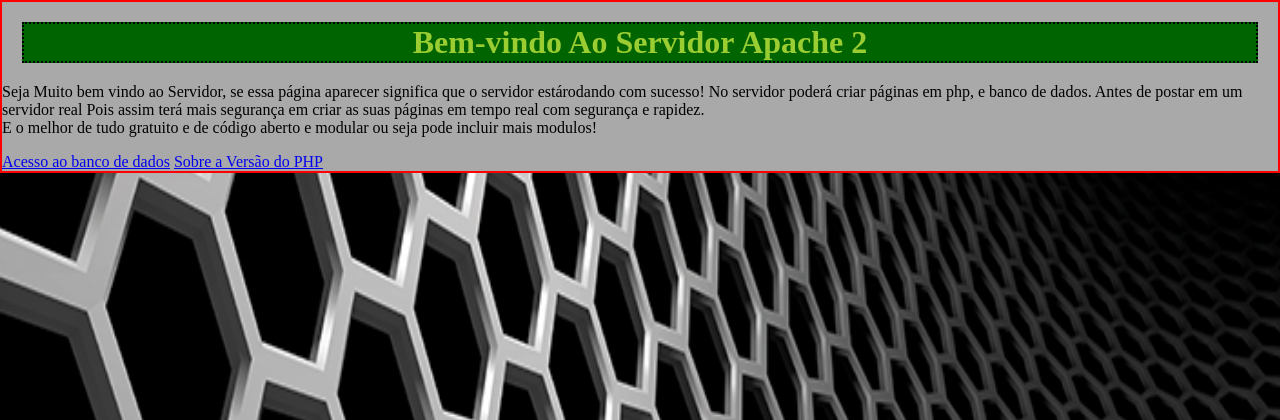
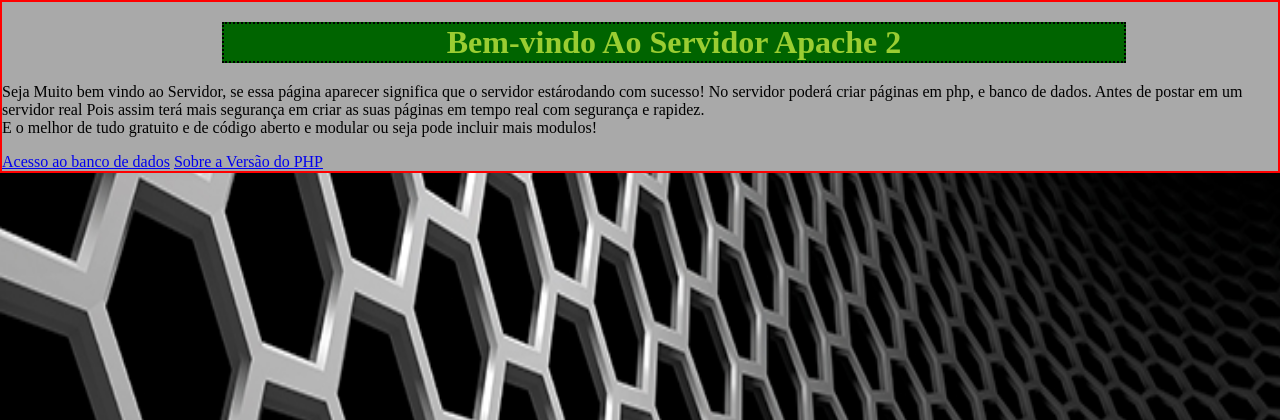
Before and after one commit to brpgit2023/www, a PHP site: page / in a window 1280 px wide. Shown: the top 420 px of the page. Run offline with PHP 8.4, Linux system fonts and the light colour scheme.

Commit message:
posicionando o Titulo

```diff
--- a/main.css
+++ b/main.css
@@ -48,4 +48,7 @@
     color: yellowgreen;
     text-align: center;
     margin: 20px;
+    width: 900px;
+    position: relative;
+    left: 200px;
 }
```
